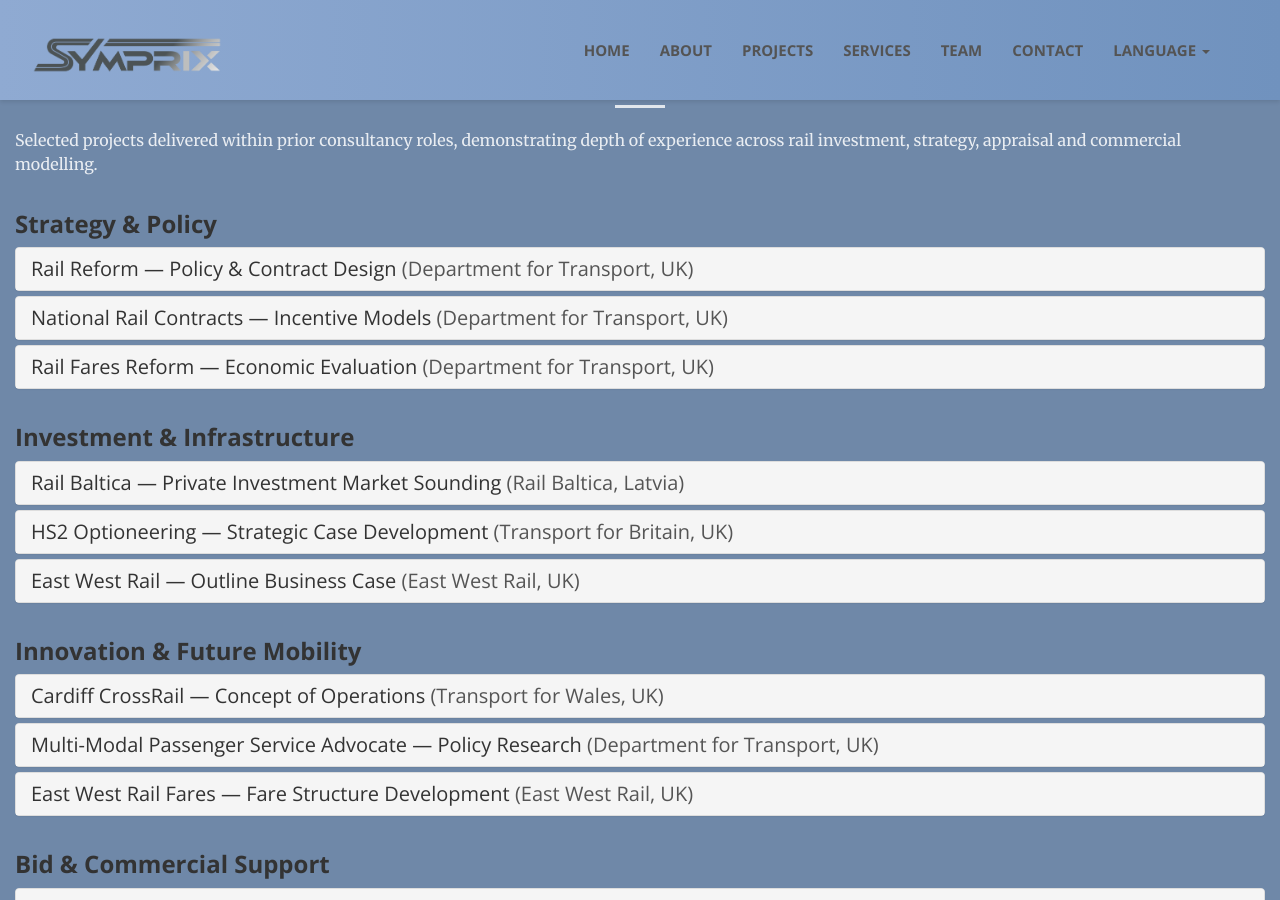
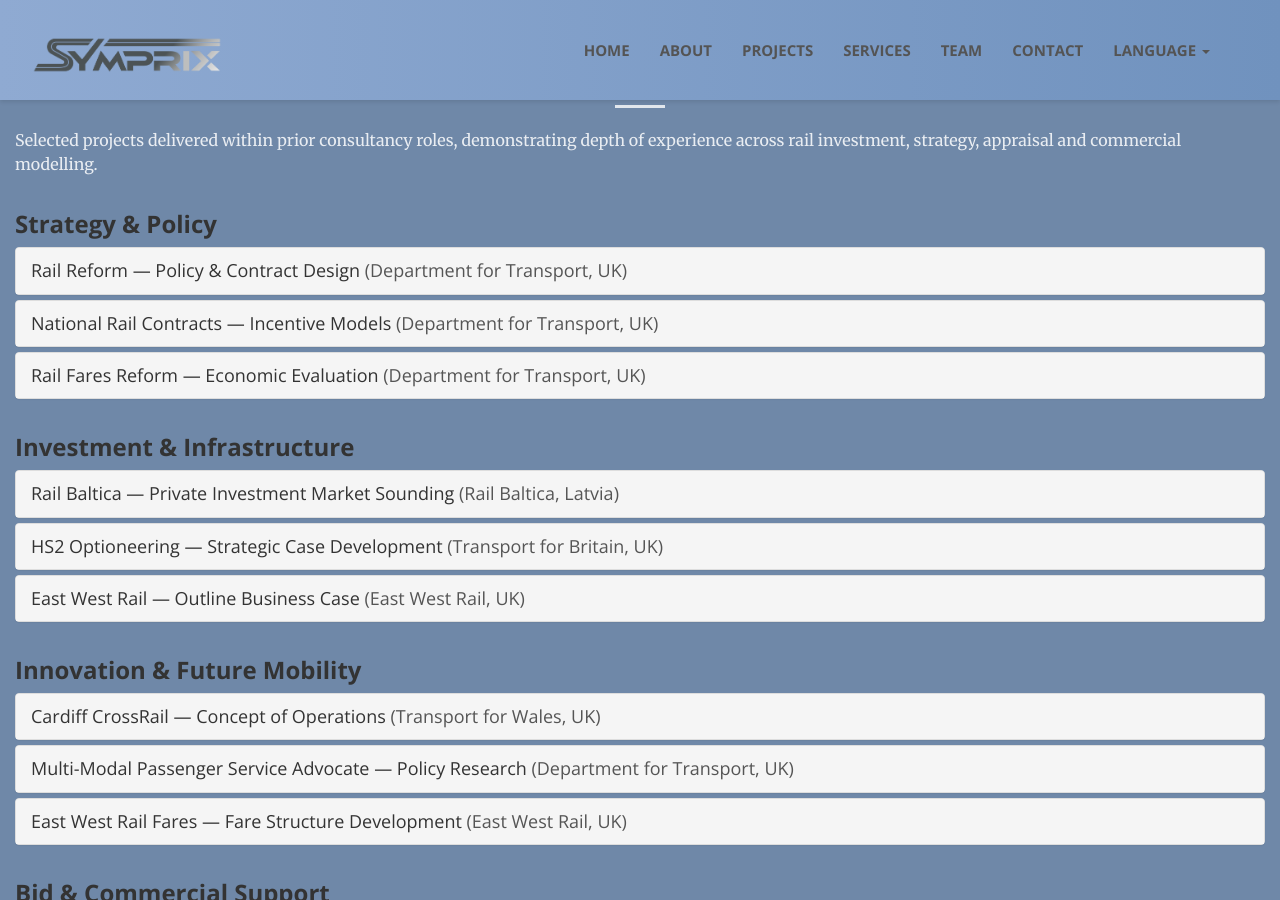
Before and after one commit to CD-Symprix/symprix, a Jekyll site: the page projects.html, which Jekyll copies as it is, in a window 1280 px wide and 900 px high, scrolled down 1173 px. Built offline with Jekyll 4.4.1, drawn with Linux system fonts in a browser that asks for light colours.

Commit message:
Update main.scss

```diff
--- a/css/main.scss
+++ b/css/main.scss
@@ -654,8 +654,10 @@ header.masthead.projects-hero {
 
 #all-projects .panel-title {
   font-size: 18px;     /* increase title size */
+  line-height: 1.4;
+  font-weight: 500;    /* slightly stronger */
 }
 
 #all-projects .panel-title a {
-  font-size: 20px;
+  font-size: 18px;
 }
```
